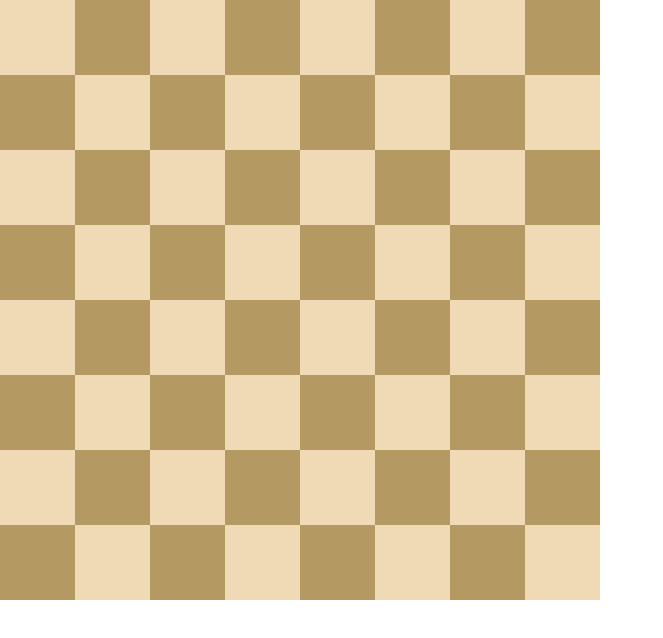
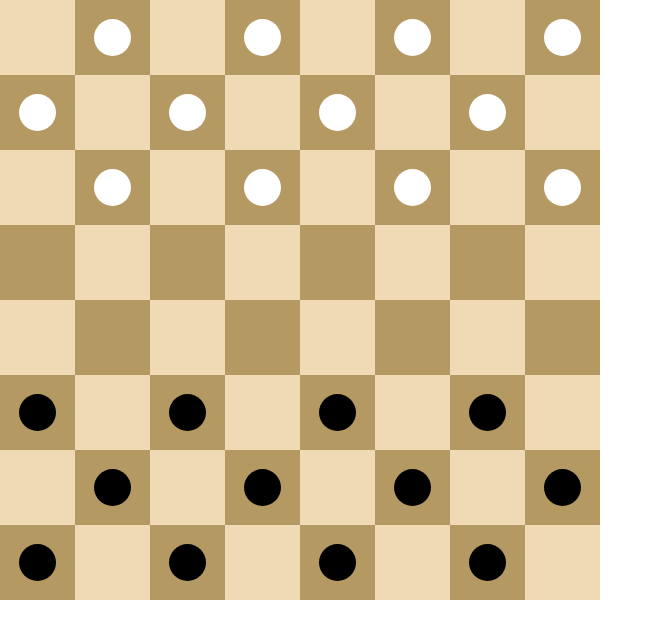
Before and after one commit to daburch/react-checkers, a React (Create React App) app: page / in a window 1280 px wide. Shown: the top 638 px of the page, without its empty margins (0-663 px from the left). Built offline with nearby package versions, Linux system fonts and the light colour scheme.

Commit message:
draw pieces

```diff
--- a/src/App.css
+++ b/src/App.css
@@ -52,6 +52,7 @@
 .square {
   width: 12.5%;
   height: 12.5%;
+  display: inline-flex;
 }
 
 .square-black {
@@ -61,3 +62,23 @@
 .square-white {
   background: #f0d9b5;
 }
+
+.circle-white {
+  width: 50%;
+  height: 50%;
+  -webkit-border-radius: 25px;
+  -moz-border-radius: 25px;
+  border-radius: 25px;
+  background: white;
+  margin: auto;
+}
+
+.circle-black {
+  width: 50%;
+  height: 50%;
+  -webkit-border-radius: 25px;
+  -moz-border-radius: 25px;
+  border-radius: 25px;
+  background: black;
+  margin: auto;
+}
--- a/src/components/Board.jsx
+++ b/src/components/Board.jsx
@@ -17,13 +17,21 @@ class Board extends Component {
 
         // initialize the board square colors
         for (let i = 0; i < 8; i++) {
+            var iPiece
+            if (i <= 2) {
+                iPiece = "white"
+            } else if (i >= 5) {
+                iPiece = "black"
+            } else {
+                iPiece = "none"
+            }
+
             for (let j = 0; j < 8; j++) {
                 if (i % 2 === 0) {
-                    iBoard.push(j % 2 === 0 ? "white" : "black")
+                    iBoard.push(j % 2 === 0 ? { color: "white", piece: "none" } : { color: "black", piece: iPiece })
                 } else {
-                    iBoard.push(j % 2 === 0 ? "black" : "white")
+                    iBoard.push(j % 2 === 0 ? { color: "black", piece: iPiece } : { color: "white", piece: "none" })
                 }
-
             }
         }
 
@@ -38,8 +46,8 @@ class Board extends Component {
             <div className="board-container">
                 <div className="board">
                     {
-                        this.state.board.map((color, i) => (
-                            <Square color={ color }/>
+                        this.state.board.map((data, i) => (
+                            <Square color={ data.color } piece={ data.piece }/>
                         ))
                     }
                 </div>
--- /dev/null
+++ b/src/components/Piece.jsx
@@ -0,0 +1,9 @@
+import React from 'react';
+
+const Piece = (props) => {
+    return (
+        <div className={ "circle-" + props.color }> </div>
+    );
+}
+
+export default Piece;
--- a/src/components/Square.jsx
+++ b/src/components/Square.jsx
@@ -1,7 +1,31 @@
-import React from 'react';
+import React, { Component } from 'react';
+import Piece from './Piece';
 
-const Square = (props) => {
-    return (<div className={ "square square-" + props.color } />);
+class Square extends Component {
+    state = {
+        color: "white",
+        piece: "none"
+    }
+
+    constructor(props) {
+        super(props);
+        this.state = { color: props.color, piece: props.piece };
+    }
+
+    buildPiece() {
+        if (this.props.piece === "none") {
+            return ""
+        }
+        return <Piece color={ this.props.piece } />
+    }
+
+    render() {
+        return (
+            <div className={ "square square-" + this.state.color }>
+                { this.buildPiece() }
+            </div>
+        );
+    }
 }
 
 export default Square;
```
